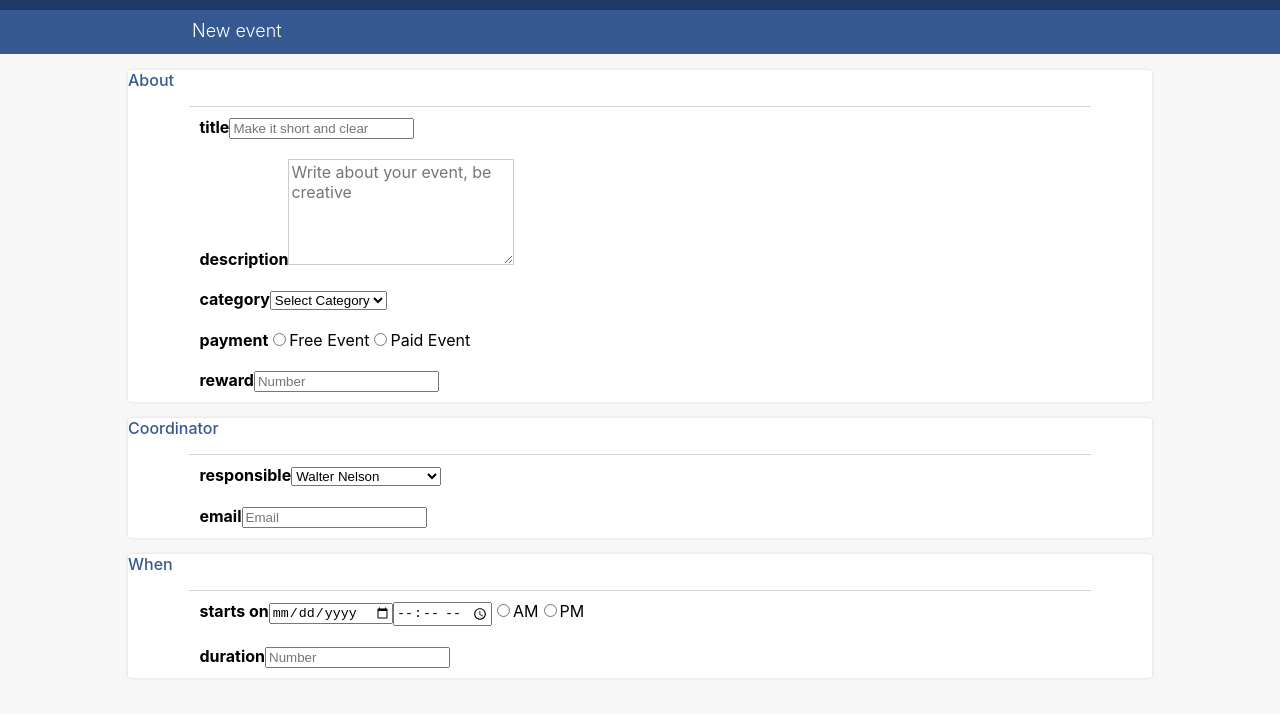
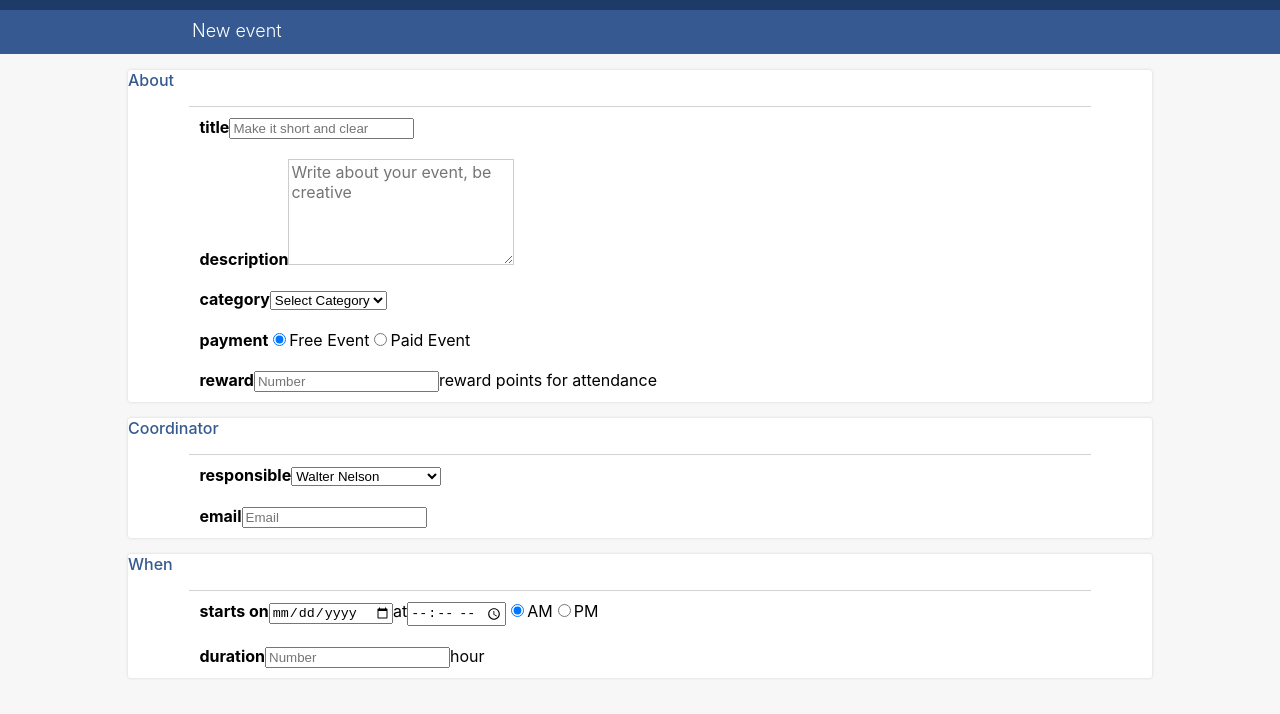
Before and after one commit to kplachecki/Form, a React (Create React App) app: page / in a window 1280 px wide. Shown: the top 714 px of the page. Built offline with nearby package versions, Linux system fonts and the light colour scheme.

Commit message:
input handlers

```diff
--- a/src/App.js
+++ b/src/App.js
@@ -6,8 +6,6 @@ import employes from "./mocks/employes.json";
 
 class App extends Component {
   state = {
-    currentUser: "walter.nelson@hussa.rs",
-    formIsValid: false,
     formElements: {
       title: {
         form: "About",
@@ -61,22 +59,22 @@ class App extends Component {
             {
               type: "radio",
               name: "payment",
-              checked: true,
+              defaultChecked: true,
               value: "Free Event"
             },
-            { type: "radio", name: "payment", value: "Paid Event" }
+            {
+              type: "radio",
+              name: "payment",
+              value: "Paid Event"
+            },
+            {
+              type: "number",
+              name: "fee"
+            }
           ]
-          // free: {
-          //   type: "radio",
-          //   name: "payment",
-          //   checked: true
-          // },
-          // paid: {
-          //   type: "radio",
-          //   name: "payment"
-          // }
         },
         value: "",
+        feeValue: "",
         validation: {},
         valid: true
       },
@@ -128,22 +126,25 @@ class App extends Component {
         elementConfig: {
           date: {
             type: "date",
-            placeholder: "dd/mm/yy"
+            placeholder: "dd/mm/yy",
+            name: "date"
           },
           time: {
             type: "time",
-            placeholder: "--:--"
+            placeholder: "--:--",
+            name: "time"
           },
           radio: [
             {
               type: "radio",
-              name: "startsOn",
-              value: "AM"
+              name: "radio",
+              value: "AM",
+              defaultChecked: true
             },
-            { type: "radio", name: "startsOn", value: "PM" }
+            { type: "radio", name: "radio", value: "PM" }
           ]
         },
-        value: { date: "", time: "", radio: "" },
+        value: { date: "", time: "", radio: "AM" },
         validation: {
           date: { required: true },
           time: { required: true },
@@ -177,12 +178,34 @@ class App extends Component {
       when: {
         title: "When"
       }
+    },
+    currentUser: "walter.nelson@hussa.rs",
+    formIsValid: false
+  };
+
+  inputChangeHandler = (event, inputElement) => {
+    const updatedForm = { ...this.state.formElements };
+    const updatedFormElement = { ...updatedForm[inputElement] };
+
+    if (inputElement === "startsOn") {
+      updatedFormElement.value[event.target.name] = event.target.value;
+      updatedForm[inputElement] = updatedFormElement;
+      this.setState({ formElements: updatedForm });
+    } else if (event.target.name === "fee") {
+      updatedFormElement.feeValue = event.target.value;
+      updatedForm[inputElement] = updatedFormElement;
+      this.setState({ formElements: updatedForm });
+    } else {
+      updatedFormElement.value = event.target.value;
+      updatedForm[inputElement] = updatedFormElement;
+      this.setState({ formElements: updatedForm });
     }
   };
+
   render() {
     return (
       <React.Fragment>
-        <Header /> <Forms {...this.state} />
+        <Header /> <Forms {...this.state} changed={this.inputChangeHandler} />
       </React.Fragment>
     );
   }
--- a/src/components/UI/Input/Input.js
+++ b/src/components/UI/Input/Input.js
@@ -3,17 +3,20 @@ import React from "react";
 const input = props => {
   if (props.type === "radio") {
     return props.options.map(option => {
-      return (
-        <label key={option.value}>
-          <input
-            name={option.name}
-            value={option.value}
-            type={option.type}
-            onChange={props.changed}
-          />
-          {option.value}
-        </label>
-      );
+      if (option.type === "radio") {
+        return (
+          <label key={option.value}>
+            <input {...option} onChange={props.onChange} />
+            {option.value}
+          </label>
+        );
+      } else {
+        if (props.payment === "Paid Event") {
+          return (
+            <input key={option.name} {...option} onChange={props.onChange} />
+          );
+        } else return null;
+      }
     });
   } else {
     return <input {...props} />;
--- a/src/components/UI/MixedInput/MixedInput.js
+++ b/src/components/UI/MixedInput/MixedInput.js
@@ -8,11 +8,16 @@ const mixedInput = props => {
         value={props.value.date}
         onChange={props.onChange}
       />
-      <input {...props.time} value={props.value} onChange={props.onChange} />
+      <span>at</span>
+      <input
+        {...props.time}
+        value={props.value.time}
+        onChange={props.onChange}
+      />
       {props.radio.map(time => {
         return (
           <label key={time.value}>
-            <input {...time} onChange={props.changed} />
+            <input {...time} onChange={props.onChange} />
             {time.value}
           </label>
         );
--- a/src/containers/Forms/Forms.js
+++ b/src/containers/Forms/Forms.js
@@ -32,6 +32,7 @@ class Forms extends Component {
                   return (
                     <InputSwitcher
                       key={formElement.id}
+                      id={formElement.id}
                       elementType={formElement.config.elementType}
                       elementConfig={formElement.config.elementConfig}
                       value={formElement.config.value}
@@ -39,10 +40,11 @@ class Forms extends Component {
                       shouldValidate={formElement.config.validation}
                       touched={formElement.config.touched}
                       changed={event =>
-                        this.inputChangedHandler(event, formElement.id)
+                        this.props.changed(event, formElement.id)
                       }
                       label={formElement.config.label}
                       currentUser={this.props.currentUser}
+                      payment={this.props.formElements.payment.value}
                     />
                   );
                 } else return false;
--- a/src/containers/InputSwitcher/InputSwitcher.js
+++ b/src/containers/InputSwitcher/InputSwitcher.js
@@ -19,6 +19,7 @@ const inputSwitcher = props => {
           {...props.elementConfig}
           value={props.value}
           onChange={props.changed}
+          payment={props.payment}
         />
       );
       break;
@@ -82,11 +83,24 @@ const inputSwitcher = props => {
         />
       );
   }
+  let bigComment = null;
+
+  if (props.id === "reward") {
+    bigComment = <span>reward points for attendance</span>;
+  }
+
+  if (props.id === "duration") {
+    bigComment = <span>hour</span>;
+  }
+  // if (props.id === "payment" && props.value === "Paid Event") {
+  //   feeInput = <input type="number" />;
+  // }
 
   return (
     <div className={classes.Input}>
       <label className={classes.Label}>{props.label}</label>
       {inputElement}
+      {bigComment}
     </div>
   );
 };
--- a/src/containers/InputSwitcher/InputSwitcher.module.css
+++ b/src/containers/InputSwitcher/InputSwitcher.module.css
@@ -1,5 +1,5 @@
 .Input {
-  width: 70%;
+  width: 100%;
   padding: 10px;
   box-sizing: border-box;
 }
```
